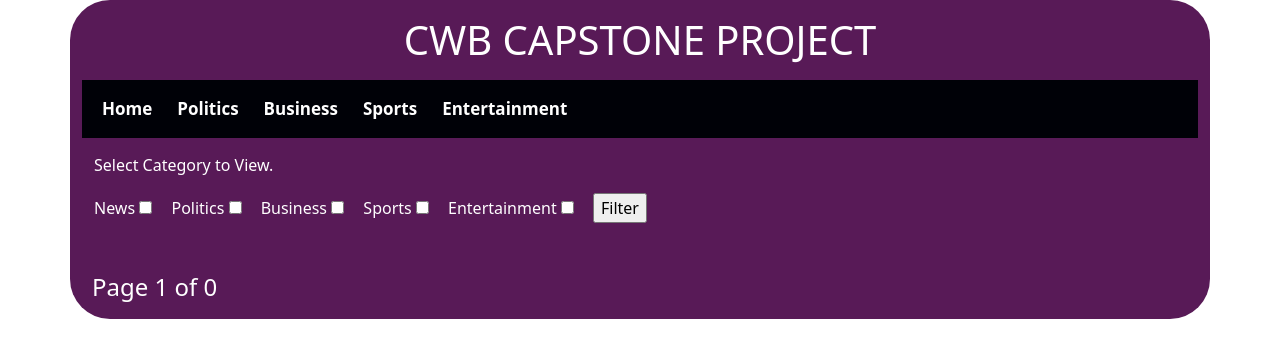
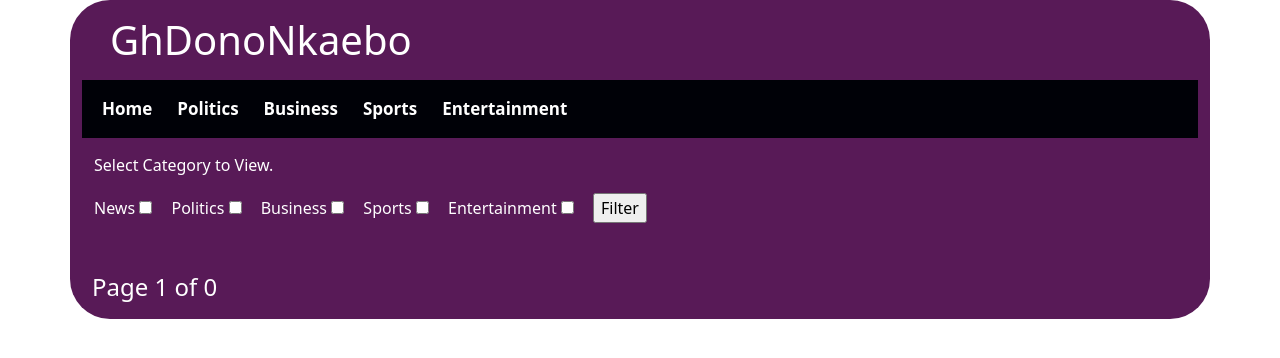
Before and after one commit to worladev/cwb-capstone-project, a Flask app: page / in a window 1280 px wide. Shown: the top 358 px of the page. Run offline with Flask 3, Linux system fonts and the light colour scheme; some libraries are stand-ins or nearby versions.

Commit message:
more UI modification

```diff
--- a/static/style.css
+++ b/static/style.css
@@ -13,7 +13,6 @@
 }
 .h1-base{
     color: white;
-    text-align: center;
     width: auto;
     margin: 16px;
 }
--- a/templates/base.html
+++ b/templates/base.html
@@ -22,7 +22,7 @@
         <div class="container">
             <div class="row">
                 <a href="{{ url_for('index') }}" class="header-link">
-                    <h1 class="h1-base">CWB CAPSTONE PROJECT</h1>
+                    <h1 class="h1-base">GhDonoNkaebo</h1>
                 </a>
 
                 <!--MENU BAR NAVIGATION-->
```
